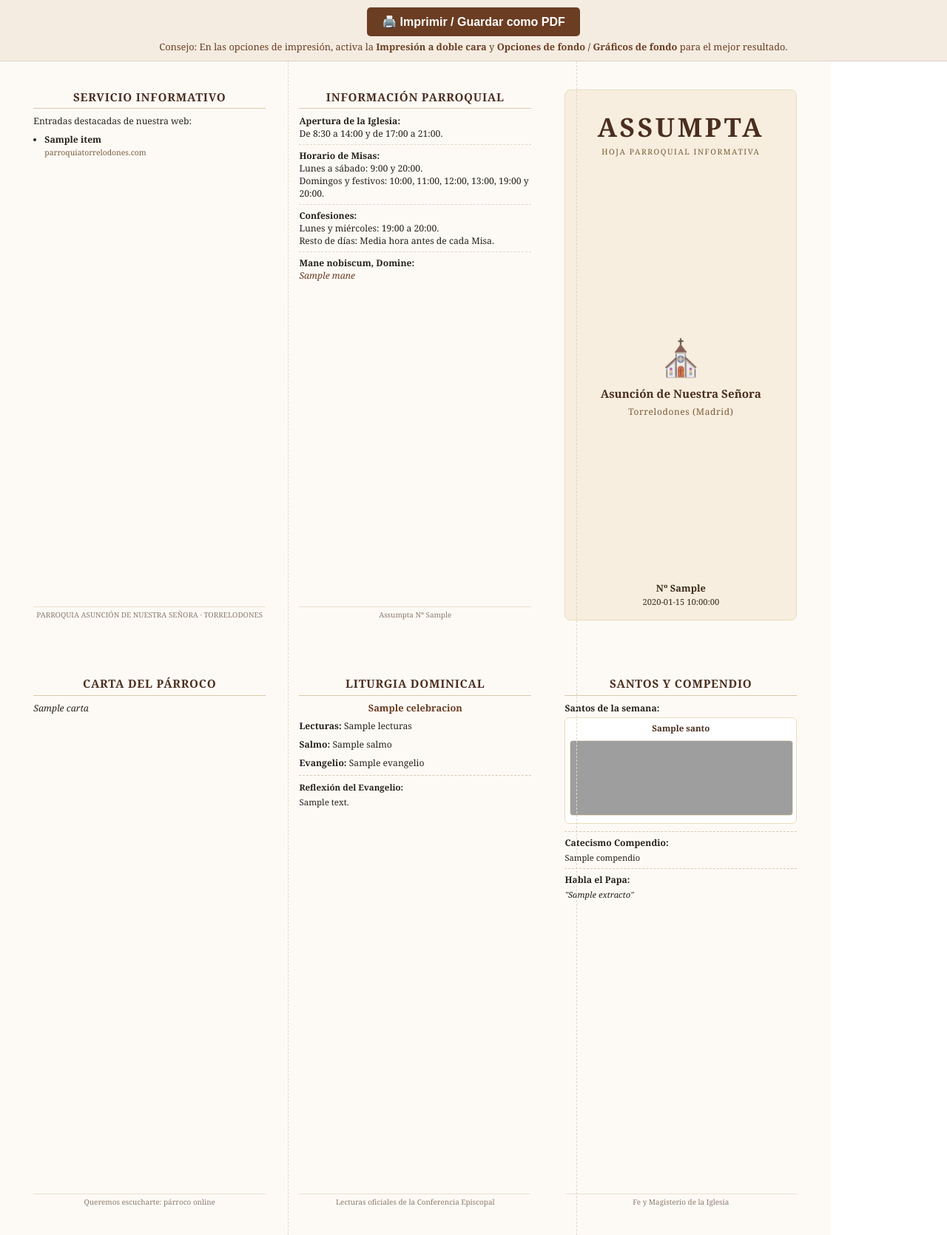
After one commit to javierjavierman-ui/generador-assumpta, a Flask app: template templates/triptico.html in a window 1280 px wide. The commit adds this page. Shown: the whole page at 74% size. Run offline with Flask 3, Linux system fonts and the light colour scheme; the template is opened without the code that fills it: most values are stand-ins (such as "Sample title", 1, 10 or a date in 2020); grey boxes are pictures that could not be loaded.

Commit message:
Fix Compendio, add Santoral checkboxes, DALL-E image generation, and A4 landscape triptych print preview

```diff
--- a/app.py
+++ b/app.py
@@ -41,13 +41,41 @@ def index():
             data["mane"] = request.form.get("mane") or generar_mane(data["config"], data["liturgia"])
             data["vida_parroquial"] = vida_parroquial
 
+            selected_santos = request.form.getlist("santos_seleccionados")
+            santos_data = []
+            from fuentes.ia import generar_imagen_dalle
+            for santo in selected_santos:
+                img_path = generar_imagen_dalle(santo)
+                santos_data.append({
+                    "nombre": santo,
+                    "imagen": img_path
+                })
+            data["santos_seleccionados"] = santos_data
+
             if action == "save":
                 md_path, html_path = guardar_salida(data, avanzar_estado=True)
-                generated = {"md": md_path, "html": html_path}
+                generated = {
+                    "md": md_path,
+                    "html": html_path,
+                    "numero": data["numero_assumpta"],
+                    "fecha": data["fecha_iso"]
+                }
         except Exception as exc:
             error = str(exc)
     return render_template("index.html", data=data, generated=generated, error=error)
 
 
+@app.route("/triptico/<numero>/<fecha>")
+def triptico(numero, fecha):
+    import json
+    json_filename = f"assumpta-{numero}-{fecha}.json"
+    json_path = os.path.join(os.path.dirname(__file__), "output", json_filename)
+    if not os.path.exists(json_path):
+        return f"No se encontró el borrador para el número {numero} y fecha {fecha}.", 404
+    with open(json_path, "r", encoding="utf-8") as f:
+        bulletin_data = json.load(f)
+    return render_template("triptico.html", data=bulletin_data)
+
+
 if __name__ == "__main__":
     app.run(host="127.0.0.1", port=5000, debug=True)
--- a/generador.py
+++ b/generador.py
@@ -163,10 +163,13 @@ def guardar_salida(data, avanzar_estado=False):
     html_text = render_html(md)
     md_path = os.path.join(OUTPUT_DIR, base + ".md")
     html_path = os.path.join(OUTPUT_DIR, base + ".html")
+    json_path = os.path.join(OUTPUT_DIR, base + ".json")
     with open(md_path, "w", encoding="utf-8") as f:
         f.write(md)
     with open(html_path, "w", encoding="utf-8") as f:
         f.write(html_text)
+    with open(json_path, "w", encoding="utf-8") as f:
+        json.dump(data, f, ensure_ascii=False, indent=2)
     if avanzar_estado:
         state = cargar_json(STATE_PATH)
         state["last_assumpta_number"] = data["numero_assumpta"]
--- /dev/null
+++ b/templates/triptico.html
@@ -0,0 +1,373 @@
+<!doctype html>
+<html lang="es">
+<head>
+  <meta charset="utf-8">
+  <title>Assumpta Nº {{ data.numero_assumpta }} - Tríptico para Imprimir</title>
+  <style>
+    @page {
+      size: A4 landscape;
+      margin: 0;
+    }
+    body {
+      margin: 0;
+      padding: 0;
+      font-family: Georgia, "Times New Roman", serif;
+      background: #ffffff;
+      color: #26211b;
+      -webkit-print-color-adjust: exact;
+      print-color-adjust: exact;
+    }
+    .print-button-container {
+      background: #f4ece1;
+      padding: 10px;
+      text-align: center;
+      border-bottom: 1px solid #dcd1c4;
+    }
+    .btn-print-action {
+      background: #6b3d22;
+      color: white;
+      border: none;
+      padding: 10px 20px;
+      font-size: 1rem;
+      font-weight: bold;
+      border-radius: 5px;
+      cursor: pointer;
+    }
+    .triptico-page {
+      width: 297mm;
+      height: 210mm;
+      box-sizing: border-box;
+      padding: 10mm 12mm;
+      display: grid;
+      grid-template-columns: repeat(3, 1fr);
+      gap: 12mm;
+      page-break-after: always;
+      position: relative;
+      overflow: hidden;
+      background-color: #fdfaf6;
+    }
+    /* Dotted folding lines for preview (only on screen, hidden in print) */
+    .triptico-page::before {
+      content: "";
+      position: absolute;
+      top: 0;
+      bottom: 0;
+      left: calc(33.333% + 4mm);
+      width: 1px;
+      border-left: 1px dashed #e2d7c5;
+      z-index: 10;
+    }
+    .triptico-page::after {
+      content: "";
+      position: absolute;
+      top: 0;
+      bottom: 0;
+      left: calc(66.666% + 8mm);
+      width: 1px;
+      border-left: 1px dashed #e2d7c5;
+      z-index: 10;
+    }
+    .col {
+      display: flex;
+      flex-direction: column;
+      height: 100%;
+      box-sizing: border-box;
+      overflow: hidden;
+      font-size: 0.76rem;
+      line-height: 1.4;
+    }
+    h2 {
+      font-size: 0.95rem;
+      color: #4b2e1f;
+      border-bottom: 1px solid #d9c9ab;
+      padding-bottom: 4px;
+      margin-top: 0;
+      margin-bottom: 8px;
+      text-transform: uppercase;
+      letter-spacing: 0.05em;
+      text-align: center;
+    }
+    p {
+      margin: 0 0 8px 0;
+      text-align: justify;
+    }
+    .content-area {
+      flex: 1;
+      overflow: hidden;
+    }
+    .footer {
+      font-size: 0.62rem;
+      color: #8c7b6c;
+      text-align: center;
+      border-top: 1px solid #ece0cb;
+      padding-top: 4px;
+      margin-top: auto;
+    }
+
+    /* Cover Styling */
+    .portada-col {
+      justify-content: center;
+      align-items: center;
+      text-align: center;
+      background: #f7eedf;
+      padding: 15px;
+      border-radius: 8px;
+      border: 1px solid #ebdcb9;
+    }
+    .portada-title {
+      font-size: 2.2rem;
+      font-weight: bold;
+      color: #4b2e1f;
+      margin: 10px 0 2px 0;
+      letter-spacing: 0.1em;
+    }
+    .portada-subtitle {
+      font-size: 0.65rem;
+      letter-spacing: 0.15em;
+      text-transform: uppercase;
+      color: #7a5c3a;
+      margin-bottom: 25px;
+    }
+    .portada-details {
+      margin-top: auto;
+      font-size: 0.8rem;
+      color: #3b2c1d;
+    }
+
+    /* Saints illustration */
+    .santo-item {
+      margin-bottom: 12px;
+      background: #ffffff;
+      border: 1px solid #ebdcb9;
+      border-radius: 6px;
+      padding: 6px;
+    }
+    .santo-header {
+      font-weight: bold;
+      color: #4b2e1f;
+      margin-bottom: 4px;
+      font-size: 0.72rem;
+    }
+    .santo-img {
+      width: 100%;
+      height: 100px;
+      object-fit: cover;
+      border-radius: 4px;
+      border: 1px solid #ece0cb;
+      margin-top: 4px;
+    }
+
+    /* Fixed info list */
+    .info-list {
+      list-style-type: none;
+      padding: 0;
+      margin: 0;
+    }
+    .info-list li {
+      margin-bottom: 6px;
+      padding-bottom: 6px;
+      border-bottom: 1px dashed #e2d7c5;
+    }
+    .info-list li:last-child {
+      border-bottom: none;
+    }
+
+    /* Hide UI in print */
+    @media print {
+      .print-button-container {
+        display: none;
+      }
+      .triptico-page::before, .triptico-page::after {
+        display: none;
+      }
+      .triptico-page {
+        background-color: #ffffff;
+      }
+    }
+  </style>
+</head>
+<body>
+
+  <div class="print-button-container">
+    <button class="btn-print-action" onclick="window.print()">🖨️ Imprimir / Guardar como PDF</button>
+    <p style="margin: 5px 0 0 0; font-size: 0.8rem; text-align: center; color: #6b3d22;">
+      Consejo: En las opciones de impresión, activa la <strong>Impresión a doble cara</strong> y <strong>Opciones de fondo / Gráficos de fondo</strong> para el mejor resultado.
+    </p>
+  </div>
+
+  <!-- PAGINA 1: EXTERIOR (Izquierda: Contraportada | Centro: Info Fija | Derecha: Portada) -->
+  <div class="triptico-page">
+
+    <!-- Columna 1: Contraportada (Nuestro Servicio Informativo) -->
+    <div class="col">
+      <h2>Servicio Informativo</h2>
+      <div class="content-area">
+        <p>Entradas destacadas de nuestra web:</p>
+        <ul style="padding-left: 15px; margin: 0;">
+          {% for item in data.servicio %}
+            <li style="margin-bottom: 8px;">
+              <strong>{{ item.titulo }}</strong><br>
+              <span style="font-size: 0.65rem; color: #7a5c3a;">parroquiatorrelodones.com</span>
+            </li>
+          {% endfor %}
+        </ul>
+      </div>
+      <div class="footer">
+        PARROQUIA ASUNCIÓN DE NUESTRA SEÑORA · TORRELODONES
+      </div>
+    </div>
+
+    <!-- Columna 2: Central (Datos Fijos y Avisos) -->
+    <div class="col">
+      <h2>Información Parroquial</h2>
+      <div class="content-area">
+        <ul class="info-list">
+          <li>
+            <strong>Apertura de la Iglesia:</strong><br>
+            De 8:30 a 14:00 y de 17:00 a 21:00.
+          </li>
+          <li>
+            <strong>Horario de Misas:</strong><br>
+            Lunes a sábado: 9:00 y 20:00.<br>
+            Domingos y festivos: 10:00, 11:00, 12:00, 13:00, 19:00 y 20:00.
+          </li>
+          <li>
+            <strong>Confesiones:</strong><br>
+            Lunes y miércoles: 19:00 a 20:00.<br>
+            Resto de días: Media hora antes de cada Misa.
+          </li>
+          <li>
+            <strong>Mane nobiscum, Domine:</strong><br>
+            <em style="color: #6b3d22;">{{ data.mane }}</em>
+          </li>
+        </ul>
+      </div>
+      <div class="footer">
+        Assumpta Nº {{ data.numero_assumpta }}
+      </div>
+    </div>
+
+    <!-- Columna 3: Portada (Cover) -->
+    <div class="col portada-col">
+      <div class="portada-title">ASSUMPTA</div>
+      <div class="portada-subtitle">Hoja Parroquial Informativa</div>
+
+      <div class="content-area" style="display: flex; flex-direction: column; justify-content: center; align-items: center;">
+        <span style="font-size: 3rem; color: #6b3d22; line-height: 1;">⛪</span>
+        <div style="font-size: 0.95rem; font-weight: bold; margin-top: 15px; color: #4b2e1f;">
+          Asunción de Nuestra Señora
+        </div>
+        <div style="font-size: 0.75rem; color: #7a5c3a; letter-spacing: 0.05em; margin-top: 5px;">
+          Torrelodones (Madrid)
+        </div>
+      </div>
+
+      <div class="portada-details">
+        <strong>Nº {{ data.numero_assumpta }}</strong><br>
+        <span style="font-size: 0.7rem; text-transform: uppercase;">{{ data.fecha_larga }}</span>
+      </div>
+    </div>
+
+  </div>
+
+
+  <!-- PAGINA 2: INTERIOR (Izquierda: Carta del Párroco | Centro: Liturgia | Derecha: Compendio y Papa) -->
+  <div class="triptico-page">
+
+    <!-- Columna 1: Carta del Párroco -->
+    <div class="col">
+      <h2>Carta del Párroco</h2>
+      <div class="content-area" style="font-style: italic;">
+        {% for para in data.carta.split('\n\n') %}
+          {% if para.strip() %}
+            <p>{{ para }}</p>
+          {% endif %}
+        {% endfor %}
+      </div>
+      <div class="footer">
+        Queremos escucharte: párroco online
+      </div>
+    </div>
+
+    <!-- Columna 2: Liturgia Dominical -->
+    <div class="col">
+      <h2>Liturgia Dominical</h2>
+      <div class="content-area">
+        <div style="font-weight: bold; color: #6b3d22; font-size: 0.8rem; margin-bottom: 6px; text-align: center;">
+          {{ data.liturgia.celebracion }}
+        </div>
+
+        <p><strong>Lecturas:</strong> {{ data.liturgia.lecturas }}</p>
+        <p><strong>Salmo:</strong> {{ data.liturgia.salmo }}</p>
+        <p><strong>Evangelio:</strong> {{ data.liturgia.evangelio }}</p>
+
+        <div style="border-top: 1px dashed #d9c9ab; margin-top: 8px; padding-top: 8px; font-size: 0.72rem;">
+          <strong>Reflexión del Evangelio:</strong>
+          <p style="margin-top: 4px;">{{ data.liturgia.evangelio_texto if data.liturgia.evangelio_texto else 'Contenido del Evangelio proclamado.' }}</p>
+        </div>
+      </div>
+      <div class="footer">
+        Lecturas oficiales de la Conferencia Episcopal
+      </div>
+    </div>
+
+    <!-- Columna 3: Santos Destacados e Iglesia -->
+    <div class="col">
+      <h2>Santos y Compendio</h2>
+      <div class="content-area">
+        <!-- Santos seleccionados con imágenes -->
+        {% if data.santos_seleccionados %}
+          <div style="margin-bottom: 10px;">
+            <strong>Santos de la semana:</strong>
+            <div style="display: flex; gap: 8px; margin-top: 4px;">
+              {% for santo in data.santos_seleccionados %}
+                <div class="santo-item" style="flex: 1; text-align: center; margin-bottom: 0;">
+                  <div class="santo-header" style="white-space: nowrap; overflow: hidden; text-overflow: ellipsis;">
+                    {{ santo.nombre.split(',')[0] }}
+                  </div>
+                  {% if santo.imagen %}
+                    <img class="santo-img" src="/{{ santo.imagen }}" alt="{{ santo.nombre }}">
+                  {% else %}
+                    <div style="height: 100px; background: #efe5d5; display: flex; align-items: center; justify-content: center; border-radius: 4px; font-size: 0.6rem; color: #7a5c3a;">
+                      [Sin Imagen]
+                    </div>
+                  {% endif %}
+                </div>
+              {% endfor %}
+            </div>
+          </div>
+        {% endif %}
+
+        <!-- Compendio del Catecismo -->
+        <div style="border-top: 1px dashed #d9c9ab; padding-top: 6px; margin-top: 6px;">
+          <strong>Catecismo Compendio:</strong>
+          <div style="margin-top: 4px; font-size: 0.7rem;">
+            {{ data.compendio }}
+          </div>
+        </div>
+
+        <!-- Habla el Papa -->
+        <div style="border-top: 1px dashed #d9c9ab; padding-top: 6px; margin-top: 6px;">
+          <strong>Habla el Papa:</strong>
+          <div style="margin-top: 4px; font-size: 0.7rem; font-style: italic;">
+            "{{ data.papa.extracto }}"
+          </div>
+        </div>
+      </div>
+      <div class="footer">
+        Fe y Magisterio de la Iglesia
+      </div>
+    </div>
+
+  </div>
+
+  <script>
+    // Automatically trigger printing after a brief delay to allow layout to settle
+    window.addEventListener('load', function() {
+      setTimeout(function() {
+        window.print();
+      }, 500);
+    });
+  </script>
+</body>
+</html>
```
Also changed, not shown: fuentes/ia.py (+62 -0 lines), templates/index.html (+13 -3 lines).
